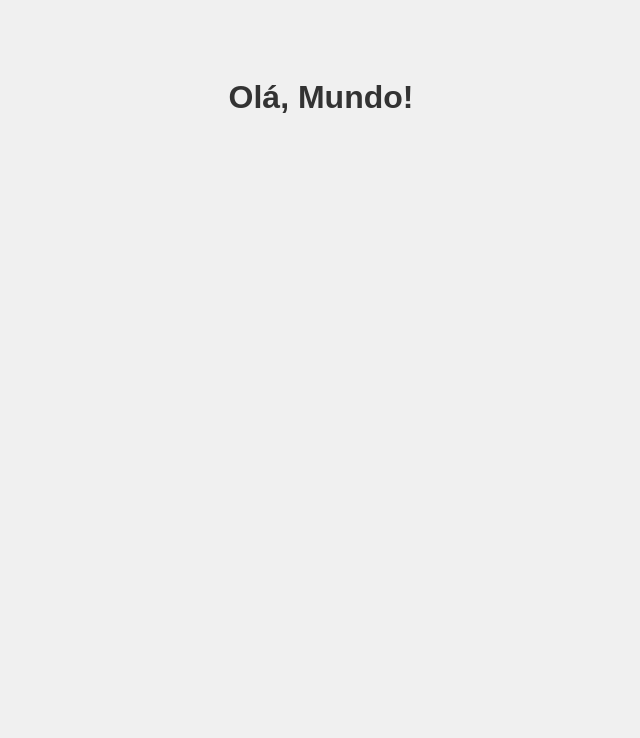
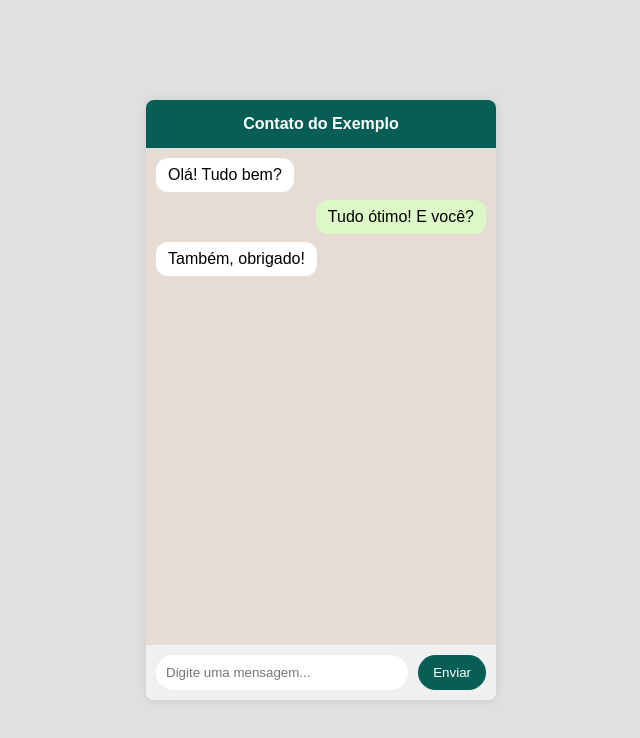
Before and after one commit to luuustarr/ludimiladiva, a plain HTML site: page index.html in a window 1280 px wide. Shown: the whole page, without its empty margins (319-959 px from the left). Drawn offline with Linux system fonts and the light colour scheme.

Commit message:
Add files via upload

```diff
--- a/index.html
+++ b/index.html
@@ -1,14 +1,30 @@
 <!DOCTYPE html>
 <html lang="pt-br">
 <head>
-<meta charset="UTF-8">
-<meta name="viewport" content="width=device-width, initial
+    <meta charset="UTF-8">
+    <meta name="viewport" content="width=device-width, initial
 scale=1.0">
-<title>Meu Primeiro Projeto</title>
-<link rel="stylesheet" href="style.css">
+    <title>Mini WhatsApp</title>
+    <link rel="stylesheet" href="style.css">
 </head>
 <body>
-<h1>Olá, Mundo!</h1>
-<script src="script.js"></script>
+
+    <div class="chat-container">
+        <div class="chat-header">
+            Contato do Exemplo
+        </div>
+        <div class="chat-messages" id="chatMessages">
+            <div class="message received">Olá! Tudo bem?</div>
+            <div class="message sent">Tudo ótimo! E você?</div>
+            <div class="message received">Também, obrigado!</div>
+        </div>
+        <div class="chat-input">
+            <input type="text" id="messageInput" placeholder="Digite
+uma mensagem...">
+            <button id="sendButton">Enviar</button>
+        </div>
+    </div>
+
+    <script src="script.js"></script>
 </body>
 </html>
--- a/script.js
+++ b/script.js
@@ -1,2 +1,35 @@
-console.log("Olá do JavaScript!");
-alert("Bem-vindo ao meu projeto!");
+const messageInput = document.getElementById('messageInput');
+const sendButton = document.getElementById('sendButton');
+const chatMessages = document.getElementById('chatMessages');
+
+sendButton.addEventListener('click', sendMessage);
+messageInput.addEventListener('keypress', function(event) {
+    if (event.key === 'Enter') {
+        sendMessage();
+    }
+});
+
+function sendMessage() {
+    const messageText = messageInput.value.trim();
+    if (messageText !== '') {
+        const newMessageDiv = document.createElement('div');
+        newMessageDiv.classList.add('message', 'sent');
+        newMessageDiv.textContent = messageText;
+        chatMessages.appendChild(newMessageDiv);
+
+        // Limpa o input
+        messageInput.value = '';
+
+        // Rola para o final
+        chatMessages.scrollTop = chatMessages.scrollHeight;
+
+        // Simula uma resposta do outro contato
+        setTimeout(() => {
+            const receivedMessageDiv = document.createElement('div');
+            receivedMessageDiv.classList.add('message', 'received');
+            receivedMessageDiv.textContent = 'Minha internet acabou =( Depois a gente se fala';
+            chatMessages.appendChild(receivedMessageDiv);
+            chatMessages.scrollTop = chatMessages.scrollHeight;
+        }, 1000); // Responde 1 segundo depois
+    }
+}
--- a/style.css
+++ b/style.css
@@ -1,9 +1,69 @@
 body {
-font-family: Arial, sans-serif;
-background-color: #f0f0f0;
-text-align: center;
-padding-top: 50px;
+    font-family: Arial, sans-serif;
+    margin: 0;
+    display: flex;
+    justify-content: center;
+    align-items: center;
+    height: 100vh;
+    background-color: #e0e0e0;
 }
-h1 {
-color: #333;
+.chat-container {
+    width: 350px;
+    height: 600px;
+    background-color: #fff;
+    box-shadow: 0 0 10px rgba(0,0,0,0.1);
+    display: flex;
+    flex-direction: column;
+    border-radius: 8px;
+    overflow: hidden;
 }
+.chat-header {
+    background-color: #075e54;
+    color: white;
+    padding: 15px;
+    text-align: center;
+    font-weight: bold;
+}
+.chat-messages {
+    flex-grow: 1;
+    padding: 10px;
+    overflow-y: auto;
+    display: flex;
+    flex-direction: column;
+    background-color: #e5ddd5;
+}
+.message {
+    max-width: 70%;
+    padding: 8px 12px;
+    border-radius: 12px;
+    margin-bottom: 8px;
+    word-wrap: break-word;
+}
+.sent {
+    background-color: #dcf8c6;
+    align-self: flex-end;
+}
+.received {
+    background-color: #fff;
+    align-self: flex-start;
+}
+.chat-input {
+    display: flex;
+    padding: 10px;
+    background-color: #f0f0f0;
+}
+#messageInput {
+    flex-grow: 1;
+    border: none;
+    padding: 10px;
+    border-radius: 20px;
+    margin-right: 10px;
+}
+#sendButton {
+    background-color: #075e54;
+    color: white;
+    border: none;
+    padding: 10px 15px;
+    border-radius: 20px;
+    cursor: pointer;
+}
```
